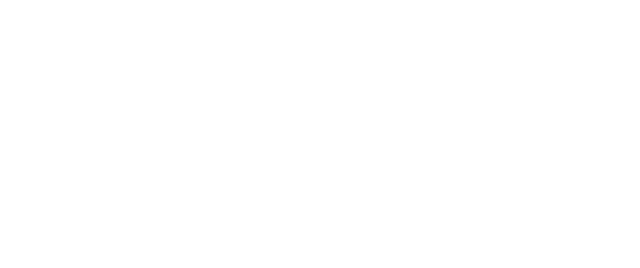
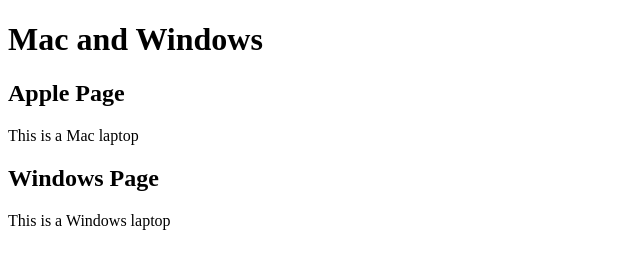
Before and after one commit to TobyWang1/mac-and-windows-test, a plain HTML site: page index.html in a window 1280 px wide. Shown: the whole page, without its empty margins (0-640 px from the left). Drawn offline with Linux system fonts and the light colour scheme.

Commit message:
task 1-5

```diff
--- a/index.html
+++ b/index.html
@@ -1 +1,7 @@
 <!DOCTYPE html>
+<title>My Page</title>
+<h1>Mac and Windows</h1>
+<h2>Apple Page</h2>
+<p>This is a Mac laptop</p>
+<h2>Windows Page</h2>
+<p>This is a Windows laptop</p>
```
